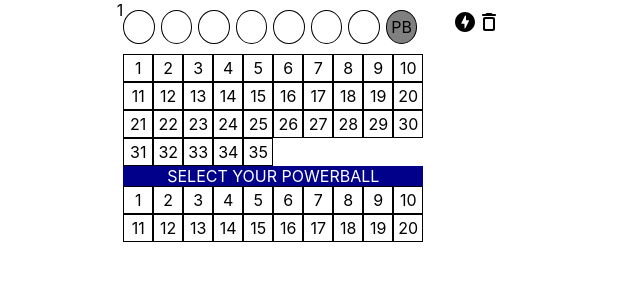
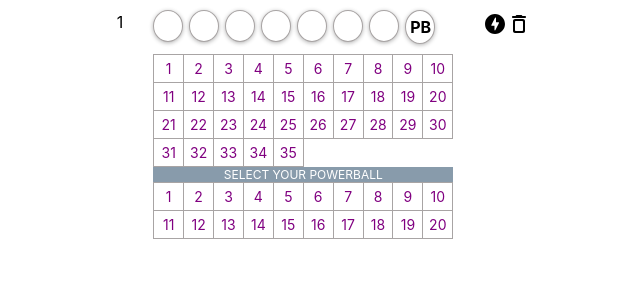
Before and after one commit to nathan-collins/lotto-selection, a React (Create React App) app: page / in a window 1280 px wide. Shown: the top 300 px of the page, without its empty margins (316-956 px from the left). Built offline with nearby package versions, Linux system fonts and the light colour scheme.

Commit message:
Tidy it up a lot more, get the small things working

```diff
--- a/src/components/App.css
+++ b/src/components/App.css
@@ -8,8 +8,12 @@
   width: 300px;
 }
 
+#increment {
+  padding: 12px 30px;
+}
+
 #icons {
-  padding: 10px 30px;
+  padding: 12px 30px;
 }
 
 @keyframes App-logo-spin {
--- a/src/components/NumberContainer.css
+++ b/src/components/NumberContainer.css
@@ -1,28 +1,49 @@
 div {
-  flex-basis: calc(10% - 8px);
+  flex-basis: calc(7% - 3px);
   text-align: center;
 }
 
 .square {
-  border: 1px solid #000000;
-  padding: 3px;
+  border-bottom: 1px solid #a8a4a4;
+  border-right: 1px solid #a8a4a4;
+  padding: 5px;
+  font-size: 14px;
+  color: purple;
 }
 
 .circle {
-  border: 1px solid #000000;
+  border: 1px solid #a8a4a4;
+  background: #3450a7;
+  color: #ffffff;
   border-radius: 50%;
   min-width: 20px;
   padding: 6px 4px;
   margin: 0 6px 0 0;
+  -webkit-box-shadow: 0 1px 4px rgba(0, 0, 0, 0.3);
+  box-shadow: 0 1px 4px rgba(0, 0, 0, 0.3);
 }
 
 .circle:empty {
-  height: 20px;
-  width: 20px;
+  height: 18px;
+  width: 18px;
+  background: #ffffff;
 }
 
 .special {
-  background: grey;
+  border: 1px solid #a8a4a4;
+  background: #889bab;
+  -webkit-box-shadow: 0 1px 4px rgba(0, 0, 0, 0.3);
+  box-shadow: 0 1px 4px rgba(0, 0, 0, 0.3);
+  font-weight: bold;
+}
+
+.special:empty {
+  background: #ffffff;
+}
+
+.no-background {
+  background: #ffffff;
+  color: #000000;
 }
 
 .selected {
@@ -30,4 +51,5 @@ div {
   background-size: contain;
   background-repeat: no-repeat;
   background-position: center;
+  background-color: #f5deb3;
 }
--- a/src/components/NumberContainer.js
+++ b/src/components/NumberContainer.js
@@ -16,6 +16,7 @@ const NumberContainer = ({
   exists,
   specialCharacterLabel,
 }) => {
+  console.log(number);
   return (
     <div
       className={
@@ -23,7 +24,9 @@ const NumberContainer = ({
         ' ' +
         (specialCharacter ? 'special' : '') +
         ' ' +
-        (exists ? 'selected' : '')
+        (exists ? 'selected' : '') +
+        ' ' +
+        (!number && specialCharacter ? 'no-background' : '')
       }
     >
       {!number && specialCharacter ? specialCharacterLabel : number}
--- a/src/components/NumbersSelection.css
+++ b/src/components/NumbersSelection.css
@@ -1,11 +1,13 @@
 .incremental {
-  display: flex;
-  flex-wrap: wrap;
-  justify-content: flex-start;
+  display: grid;
+  grid-template-columns: repeat(auto-fill, minmax(10%, 1fr));
+  border-top: 1px solid #a8a4a4;
+  border-left: 1px solid #a8a4a4;
 }
 
 .title {
-  background: darkblue;
+  background: #889bab;
   color: white;
+  font-size: 12px;
   text-transform: uppercase;
 }
```
